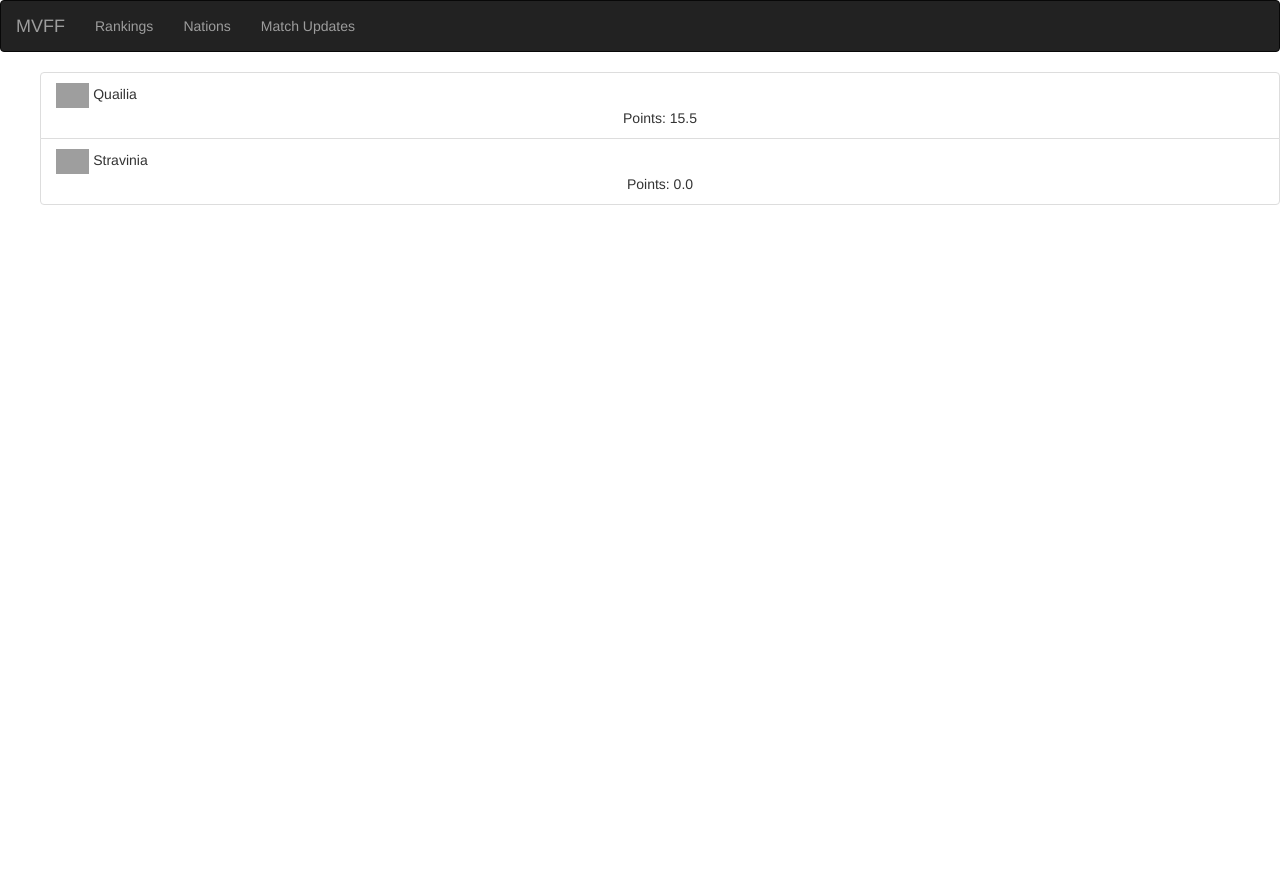
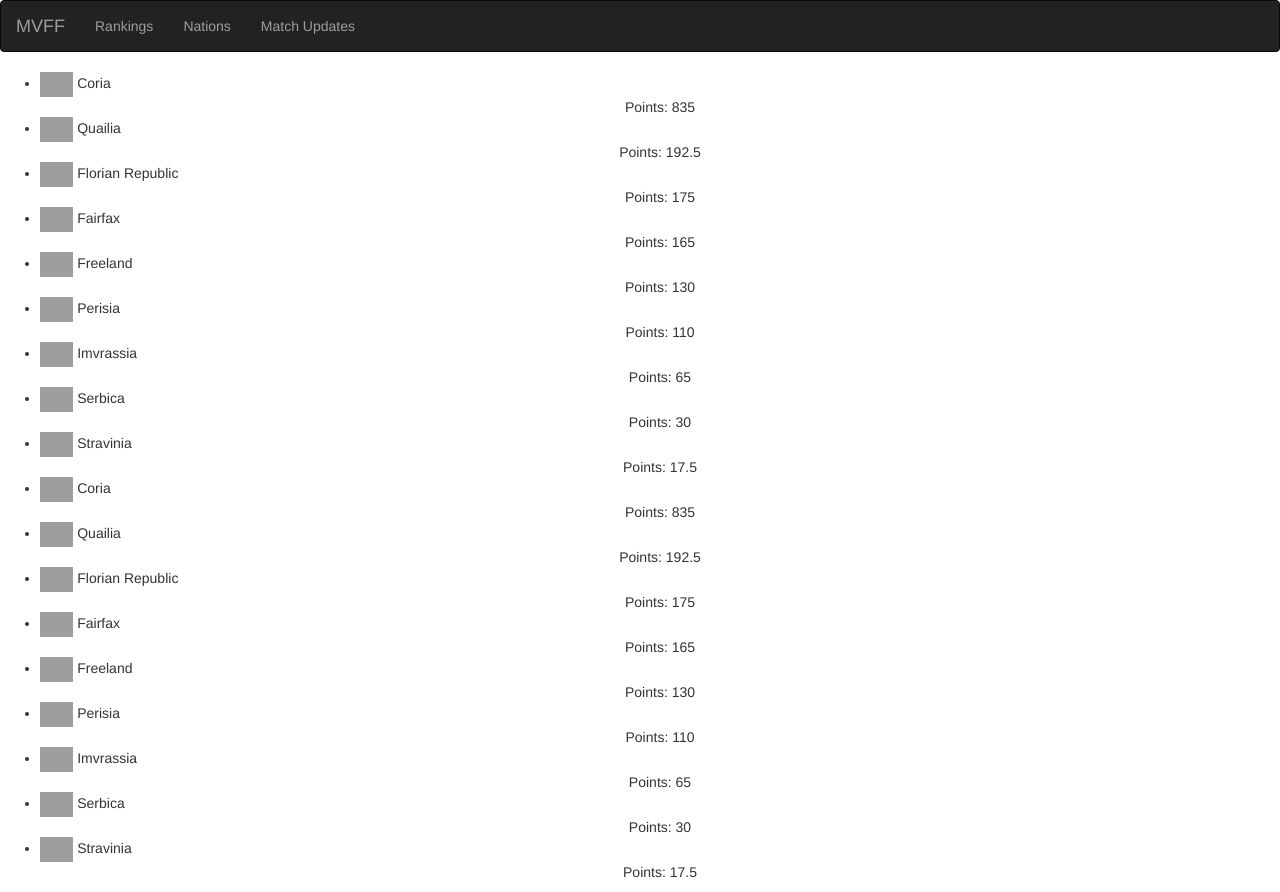
Before and after one commit to DimiMVFF/MicroFootball, a Django app: page /rankings in a window 1280 px wide. Before the commit the page ends 205 px from the top, so only its background shows below. Run offline with Django 3.2, Linux system fonts and the light colour scheme; data comes from the database, SQL or seed files in the repository; some libraries are stand-ins or nearby versions; grey boxes are pictures that could not be loaded.

Commit message:
Update rankings.html

```diff
--- a/federation/templates/federation/rankings.html
+++ b/federation/templates/federation/rankings.html
@@ -5,7 +5,15 @@
     <ul>
         {% for nation in ranking %}
 
-            <li class="list-group-item"><img src="{{ nation.flag }}" height="25"> {{ nation }} <center> Points: {{ nation.score }}</center></li>
+        <li class="Coria"><img src="https://micronations.wiki/images/c/c2/CoriaFlag.png" height="25"> Coria <center> Points: 835</center></li>
+        <li class="Quailia"><img src="https://micronations.wiki/images/1/14/Quailiaflag.jpg" height="25"> Quailia <center> Points: 192.5</center></li>
+        <li class="Florian Republic"><img src="https://micronations.wiki/images/e/e6/Florian_Republicflag.svg" height="25"> Florian Republic <center> Points: 175</center></li>
+        <li class="Fairfax"><img src="https://micronations.wiki/images/3/34/Drof_final.png" height="25"> Fairfax <center> Points: 165</center></li>
+        <li class="Freeland"><img src="https://micronations.wiki/images/0/08/PolishRepublicOfFreeland.png" height="25"> Freeland <center> Points: 130</center></li>
+        <li class="Perisia"><img src="https://micronations.wiki/images/7/75/2nd_Flag.jpeg" height="25"> Perisia <center> Points: 110</center></li>
+        <li class="Imvrassia"><img src="https://micronations.wiki/images/e/e4/ImvrassiaFlag.jpg" height="25"> Imvrassia <center> Points: 65</center></li>
+        <li class="Serbica"><img src="https://micronations.wiki/images/8/88/Serbica.png" height="25"> Serbica <center> Points: 30</center></li>
+        <li class="Stravinia"><img src="https://micronations.wiki/images/b/bb/Stravinia_Flag.png" height="25"> Stravinia <center> Points: 17.5</center></li>
 
         {% endfor %}
     </ul>
```
